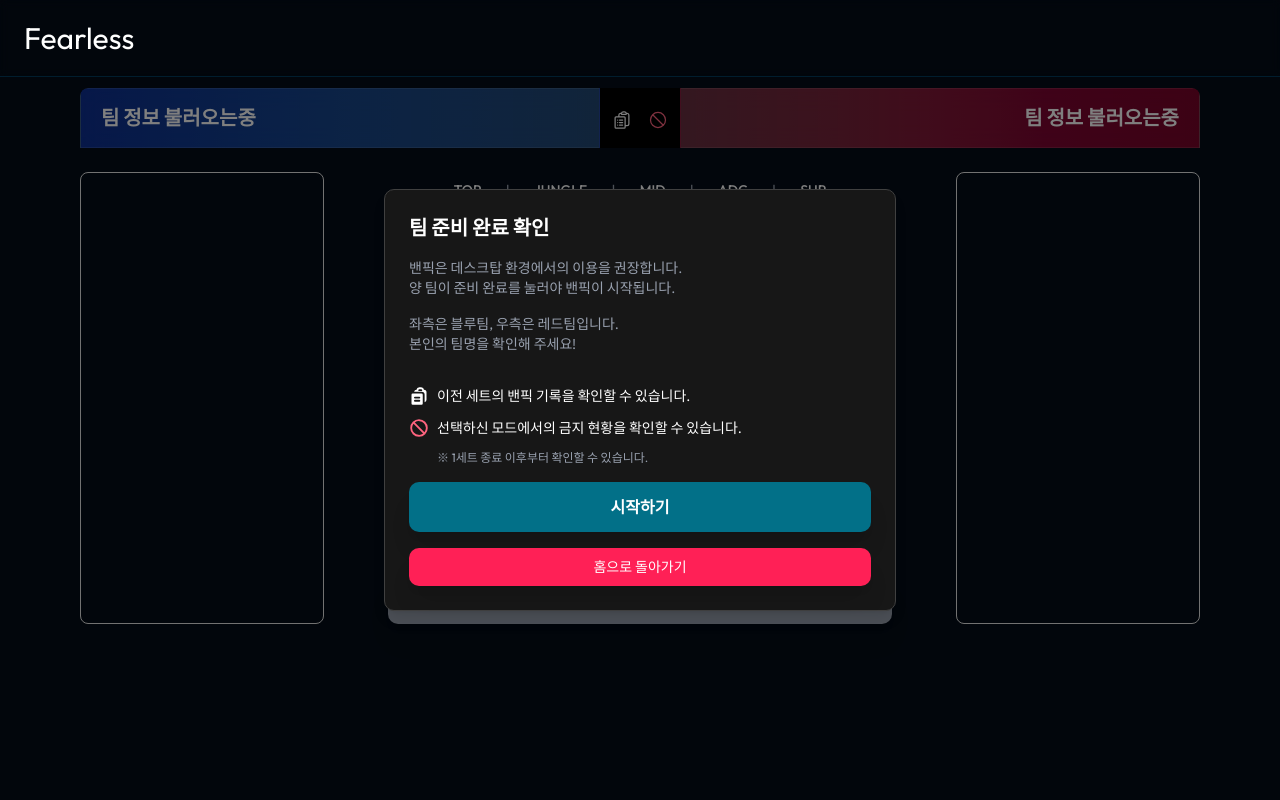
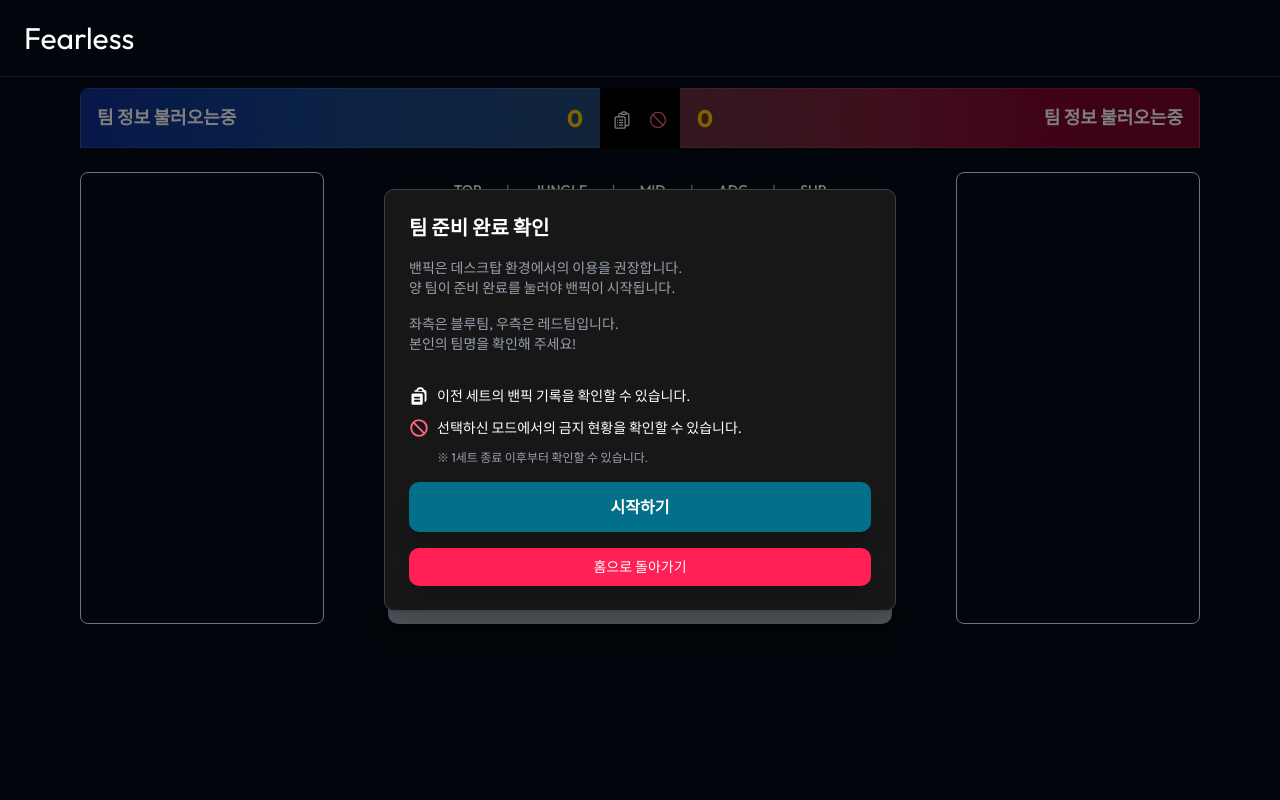
Before and after one commit to Fearless-Lab/fearless-lab.github.io, a React (Vite) app: page /banPickSimulation in a window 1280 px wide. Shown: the top 800 px of the page. Built offline with nearby package versions, Linux system fonts and the light colour scheme; no server answers.

Commit message:
feat: display team scores and update history modal for skipped bans

```diff
--- a/src/pages/BanPickSimulation.tsx
+++ b/src/pages/BanPickSimulation.tsx
@@ -140,12 +140,22 @@ const BanPickSimulation = () => {
     commitSwapOrder(teamName, cleanedOrder);
   };
 
+  // header용 점수
+  const getWinsOf = (name?: string) =>
+    name ? winners.filter((w) => w === name).length : 0;
+
+  const blueScore = getWinsOf(teams?.blue);
+  const redScore = getWinsOf(teams?.red);
+
   return (
     <div className="min-h-screen flex flex-col mt-22">
       <div className="flex flex-col w-full max-w-6xl mx-auto px-4 text-xs md:text-base">
         <div className="flex w-full h-15 rounded-tl-md rounded-tr-md overflow-hidden">
-          <div className="flex-1 bg-gradient-to-l from-blue-400/40 via-blue-500/50 to-blue-700/60 backdrop-blur-md border border-white/10 shadow-lg text-lg md:text-xl text-white flex items-center justify-start font-bold pl-5">
-            {teams ? teams.blue : "팀 정보 불러오는중"}
+          <div className="flex-1 bg-gradient-to-l from-blue-400/40 via-blue-500/50 to-blue-700/60 backdrop-blur-md border border-white/10 shadow-lg text-md md:text-lg text-white flex items-center justify-between font-bold px-4">
+            <span>{teams ? teams.blue : "팀 정보 불러오는중"}</span>
+            <span className="text-yellow-400 text-xl md:text-2xl">
+              {blueScore}
+            </span>
           </div>
           <div className="w-20 bg-black text-white flex flex-col items-center justify-center font-mono font-semibold text-sm md:text-lg relative">
             {startedAt && (
@@ -179,8 +189,11 @@ const BanPickSimulation = () => {
               /> */}
             </div>
           </div>
-          <div className="flex-1 bg-gradient-to-r from-rose-400/40 via-rose-500/50 to-rose-700/60 backdrop-blur-md border border-white/10 shadow-lg text-lg md:text-xl text-white flex items-center justify-end font-bold pr-5">
-            {teams ? teams.red : "팀 정보 불러오는중"}
+          <div className="flex-1 bg-gradient-to-r from-rose-400/40 via-rose-500/50 to-rose-700/60 backdrop-blur-md border border-white/10 shadow-lg text-md md:text-lg text-white flex items-center justify-between font-bold px-4">
+            <span className="text-yellow-400 text-xl md:text-2xl">
+              {redScore}
+            </span>
+            <span>{teams ? teams.red : "팀 정보 불러오는중"}</span>
           </div>
         </div>
 
--- a/src/pages/components/BanPickSimulation/HistoryModal.tsx
+++ b/src/pages/components/BanPickSimulation/HistoryModal.tsx
@@ -186,14 +186,29 @@ const HistoryModal = ({
                               BAN
                             </span>
                             <div className="flex gap-2 flex-wrap">
-                              {banPickByTeam[team].ban.map((champId) => (
-                                <img
-                                  key={champId}
-                                  src={`https://ddragon.leagueoflegends.com/cdn/${version}/img/champion/${champId}.png`}
-                                  alt={champId}
-                                  className="w-9 h-9 object-cover rounded border border-neutral-600"
-                                  title={champId}
-                                />
+                              {banPickByTeam[team].ban.map((champId, i) => (
+                                <div
+                                  key={champId || `ban-${i}`}
+                                  className="relative w-9 h-9 border border-neutral-600 bg-neutral-900 rounded-md overflow-hidden"
+                                >
+                                  {champId && (
+                                    <img
+                                      src={`https://ddragon.leagueoflegends.com/cdn/${version}/img/champion/${champId}.png`}
+                                      alt={champId}
+                                      title={champId}
+                                      className="w-full h-full object-cover"
+                                    />
+                                  )}
+                                  <div
+                                    className={`absolute w-[70%] h-[1.2px] rotate-45 top-1/2 left-1/2
+                                                -translate-x-1/2 -translate-y-1/2 pointer-events-none
+                                                ${
+                                                  champId
+                                                    ? "bg-white"
+                                                    : "bg-white/30"
+                                                }`}
+                                  />
+                                </div>
                               ))}
                             </div>
                           </div>
```
